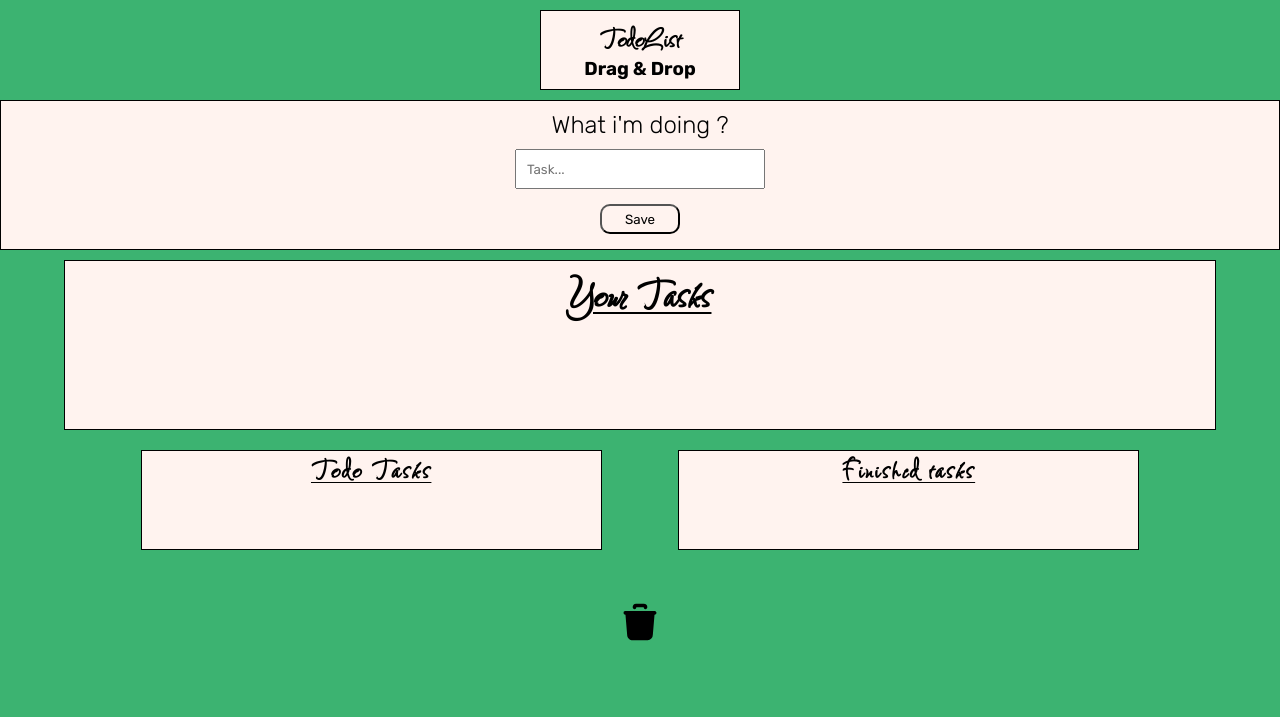
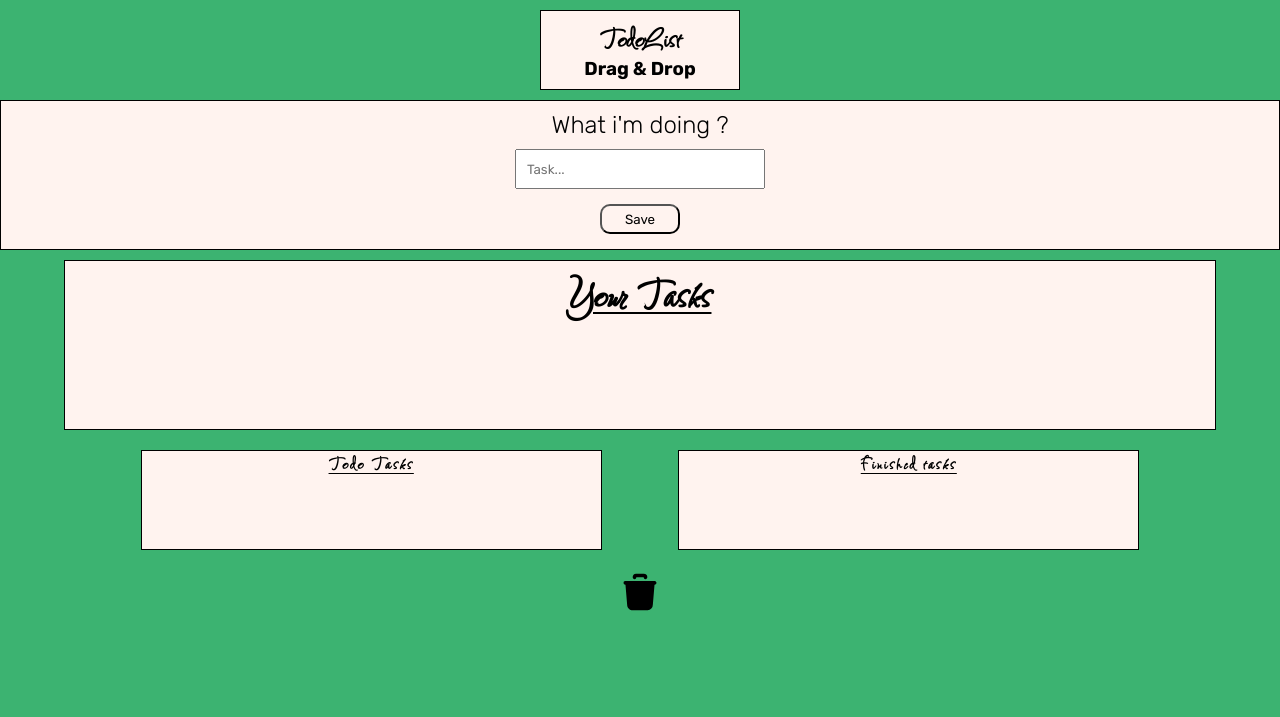
Before and after one commit to widmaker666/TodoListDragNdrop_fromscratch, a website: page index.html in a window 1280 px wide. Shown: the top 717 px of the page. Drawn offline with Linux system fonts and the light colour scheme.

Commit message:
maj update profil3

```diff
--- a/index.html
+++ b/index.html
@@ -7,6 +7,7 @@
     <link rel="stylesheet" href="style.css" />
   </head>
   <body>
+    <main>
       <section class="title-section">
         <div class="title-container">
           <h1>TodoList</h1>
@@ -64,7 +65,8 @@
       </div>
       <footer>
         <div class="social">
-        <a href="https://www.linkedin.com/in/alexandre-hontcharouk-879b71b9/"
+          <a
+            href="https://www.linkedin.com/in/alexandre-hontcharouk-879b71b9/"
             target="_blank"
             ><svg
               xmlns="http://www.w3.org/2000/svg"
@@ -109,6 +111,7 @@
         <h6>Application made by Alexandre Hontcharouk</h6>
         <h6>All rights reserved to Alexandre Hontcharouk</h6>
       </footer>
+    </main>
     <script src="script.js"></script>
   </body>
 </html>
--- a/style.scss
+++ b/style.scss
@@ -27,7 +27,12 @@ html {
 
 body {
   background: mediumseagreen;
+  & main {
     min-height: 100vh;
+    height: 130vh;
+    max-height: auto;
+    position: relative;
+
 
     & .title-section {
       height: auto;
@@ -195,7 +200,7 @@ body {
 
         & h1 {
           font-family: $title-manuscrit;
-        font-size: 2rem;
+          font-size: 1.3rem;
           margin-bottom: 5px;
           letter-spacing: 2px;
           text-decoration: 1px underline;
@@ -226,7 +231,7 @@ body {
 
         & h1 {
           font-family: $title-manuscrit;
-        font-size: 2rem;
+          font-size: 1.3rem;
           margin-bottom: 5px;
           letter-spacing: 2px;
           text-decoration: 1px underline;
@@ -250,7 +255,9 @@ body {
     }
     & .trash {
       text-align: center;
-    margin-top: 50px;
+      margin-top: 20px;
+      margin-bottom: 100px;
+      height: auto;
 
       & svg:hover {
         transform: scale(1.15);
@@ -275,3 +282,4 @@ body {
       padding: 5px;
     }
   }
+}
```
Also changed, not shown: style.css, 1 other file. Lines whose indentation alone changed are shown as unchanged.
